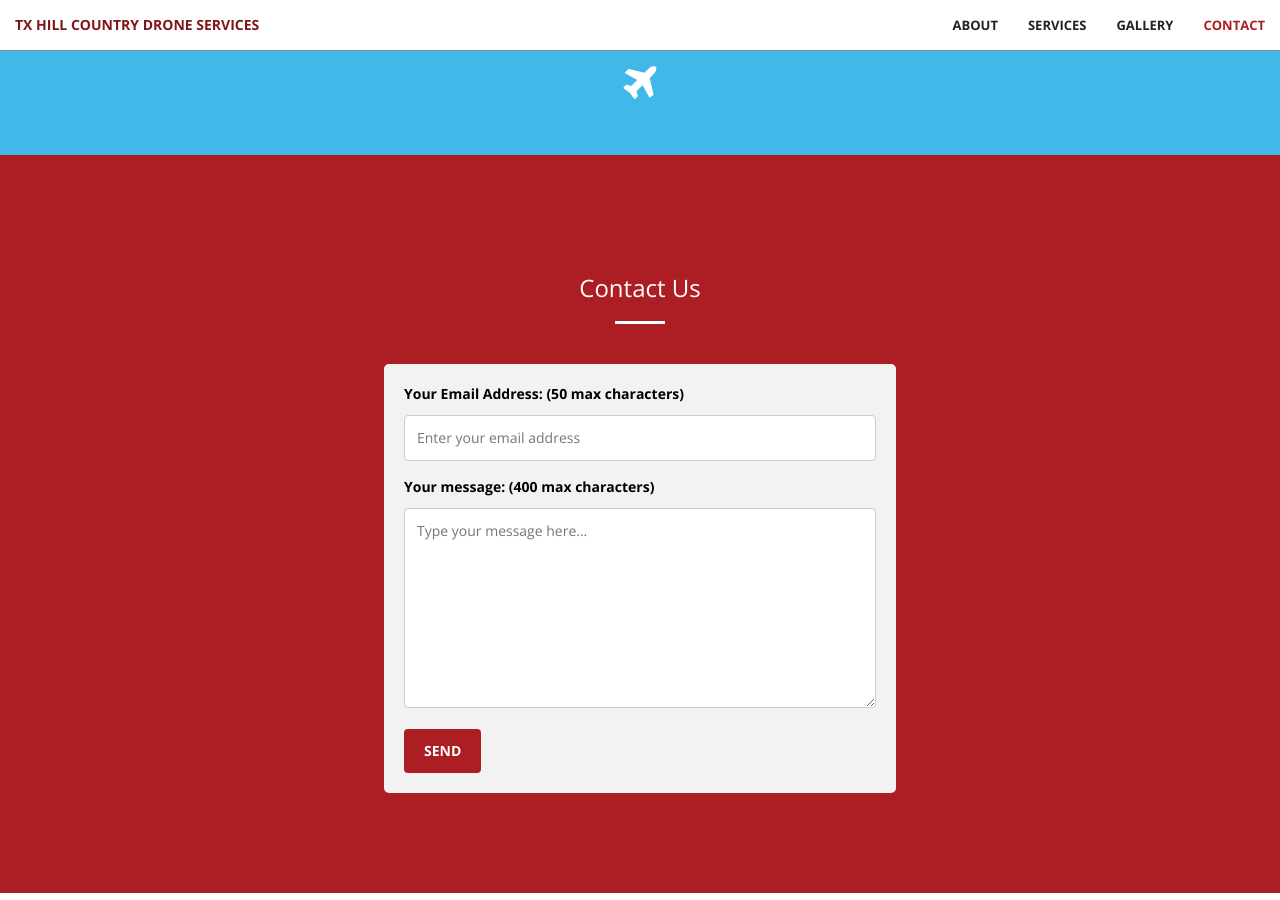
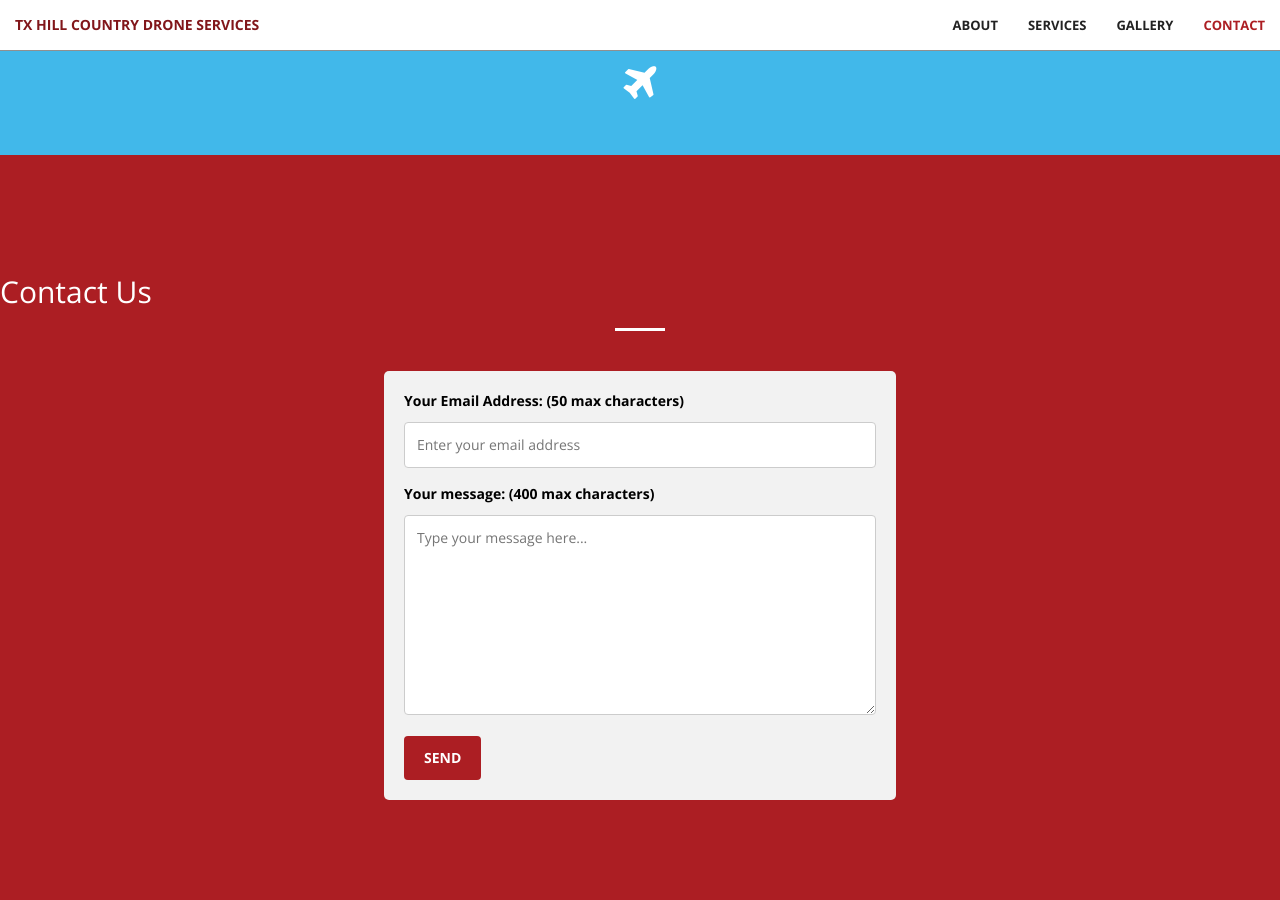
Before and after one commit to thcdroneservices/thcdroneservices.github.io, a Jekyll site: the page built from index.html, in a window 1280 px wide and 900 px high, scrolled down 4278 px. Built offline with Jekyll 4.4.1, drawn with Linux system fonts in a browser that asks for light colours.

Commit message:
update CF

```diff
--- a/_includes/contact-form.html
+++ b/_includes/contact-form.html
@@ -1,6 +1,6 @@
 <section class="bg-primary" id="cform">
      <div class="contact-form" content="width=device-width, initial-scale=1">
-        <h3>Contact Us</h3>
+        <h2>Contact Us</h2>
         <hr class="light">
         <br>
         <div class="contact-form-form" style="display:block;margin:auto;">
```
